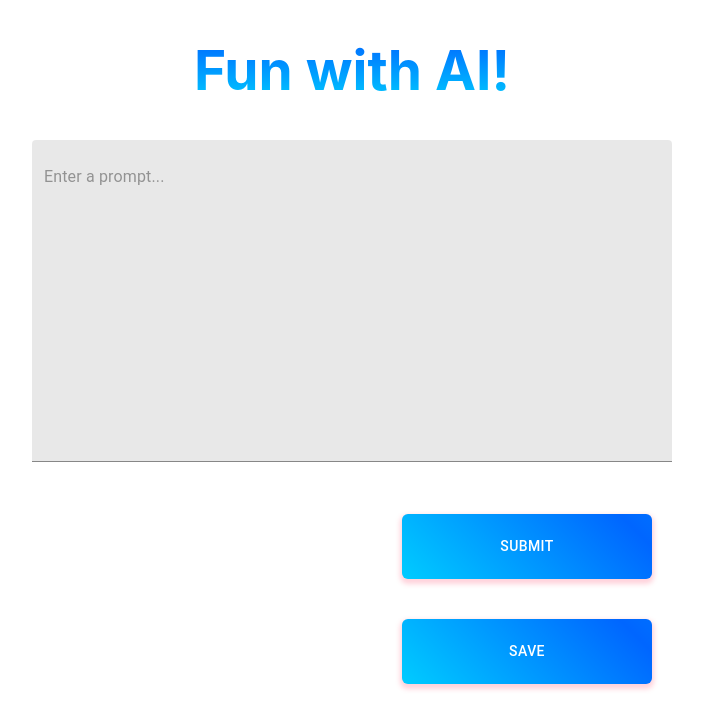
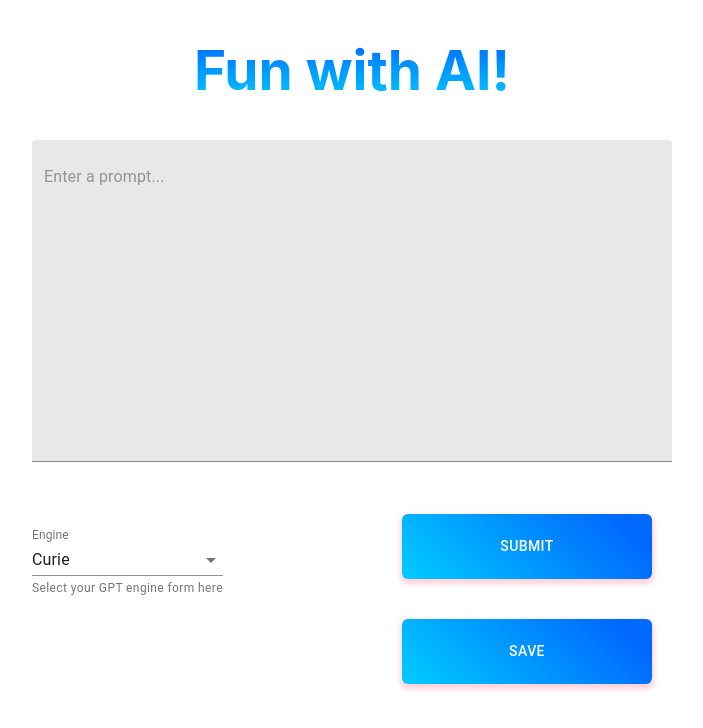
Before and after one commit to saifaldin14/Shopify-Fall-2022, a React (Create React App) app: page / in a window 1280 px wide. Shown: the top 728 px of the page, without its empty margins (288-991 px from the left). Built offline with nearby package versions, Linux system fonts and the light colour scheme.

Commit message:
Add feature to select engine

```diff
--- a/src/App.js
+++ b/src/App.js
@@ -12,8 +12,8 @@ const App = (props) => {
    * to retrieve data between startDate and endDate
    * @param {object} data
    */
-  const onPostGPTData = (data) => {
-    props.postGPTData(data);
+  const onPostGPTData = (data, engine) => {
+    props.postGPTData(data, engine);
   };
 
   const onPostGPTPrompt = (prompt) => {
@@ -67,7 +67,7 @@ function mapStateToProps(state) {
 
 function mapDispatchToProps(dispatch) {
   return {
-    postGPTData: (data) => dispatch(postGPTAction(data)),
+    postGPTData: (data, engine) => dispatch(postGPTAction(data, engine)),
     postGPTPrompt: (prompt) => dispatch(postGPTPromptAction(prompt)),
   };
 }
--- a/src/actions/postGPTData.js
+++ b/src/actions/postGPTData.js
@@ -23,12 +23,12 @@ const postGPTFailure = () => {
   return { type: GPT_POST_FAILURE };
 };
 
-export const postGPTAction = (data) => (dispatch) => {
+export const postGPTAction = (data, engine) => (dispatch) => {
   //Dispatch the request action (isLoading will be true)
   dispatch(postGPTRequest());
   //Fetch the data
   gpt
-    .getGPT(data)
+    .getGPT(data, engine)
     .then((res) => {
       //Once the data is successfully retrieved execute the success action
       console.log("Success!!!!");
--- a/src/components/InputComponent/index.js
+++ b/src/components/InputComponent/index.js
@@ -1,10 +1,19 @@
 import React, { useState, useEffect } from "react";
-import { Button, TextField } from "@material-ui/core";
+import {
+  Button,
+  InputLabel,
+  FormControl,
+  FormHelperText,
+  MenuItem,
+  Select,
+  TextField,
+} from "@material-ui/core";
 import { useStyles } from "./styles";
 
 const InputComponent = (props) => {
   const classes = useStyles();
   const [text, setText] = useState("");
+  const [engine, setEngine] = useState("text-curie-001");
 
   /**
    * Function to call the function that will dispatch
@@ -19,8 +28,12 @@ const InputComponent = (props) => {
       frequency_penalty: 0.0,
       presence_penalty: 0.0,
     };
-    props.onPostGPTData(data);
+    props.onPostGPTData(data, engine);
     props.onPostGPTPrompt(text);
+  };
+
+  const handleEngineChange = (event) => {
+    setEngine(event.target.value);
   };
 
   return (
@@ -36,6 +49,16 @@ const InputComponent = (props) => {
         onChange={(e) => setText(e.target.value)}
       />
       <div className={classes.buttonContainer}>
+        <FormControl sx={{ m: 1, minWidth: 120 }}>
+          <InputLabel>Engine</InputLabel>
+          <Select value={engine} label="Engine" onChange={handleEngineChange}>
+            <MenuItem value="text-curie-001">Curie</MenuItem>
+            <MenuItem value={"text-davinci-002"}>Davinci</MenuItem>
+            <MenuItem value={"text-babbage-001"}>Babbage</MenuItem>
+            <MenuItem value={"text-ada-001"}>Ada</MenuItem>
+          </Select>
+          <FormHelperText>Select your GPT engine form here</FormHelperText>
+        </FormControl>
         <Button
           className={classes.button}
           variant="contained"
--- a/src/components/InputComponent/styles.js
+++ b/src/components/InputComponent/styles.js
@@ -15,7 +15,7 @@ export const useStyles = makeStyles((theme) => ({
   buttonContainer: {
     display: "flex",
     width: "50%",
-    justifyContent: "flex-end",
+    justifyContent: "space-between",
     alignItems: "flex-end",
   },
   button: {
--- a/src/lib/gpt.js
+++ b/src/lib/gpt.js
@@ -4,9 +4,9 @@ const gpt = {
    * Default behaviour: get all images from the first day of the current month to the current day
    * @returns An object containing all images and data for each day in the specified range
    */
-  async getGPT(data) {
+  async getGPT(data, engine = "text-curie-001") {
     const res = await fetch(
-      "https://api.openai.com/v1/engines/text-curie-001/completions",
+      `https://api.openai.com/v1/engines/${engine}/completions`,
       {
         method: "POST",
         headers: {
```
